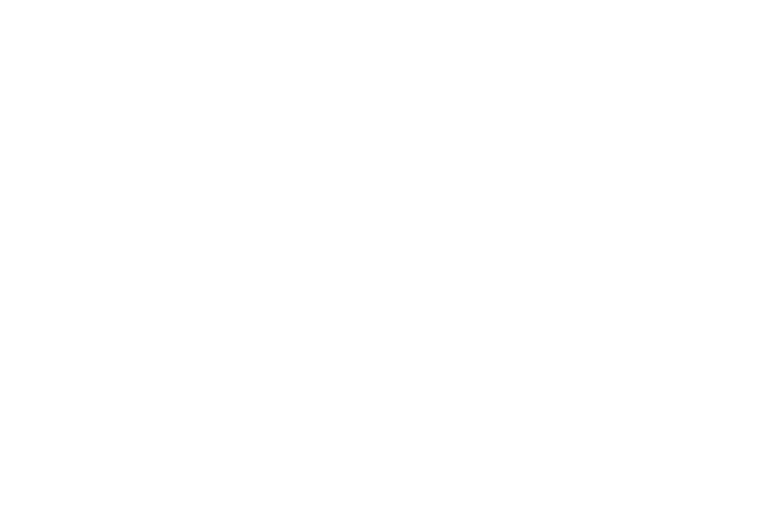
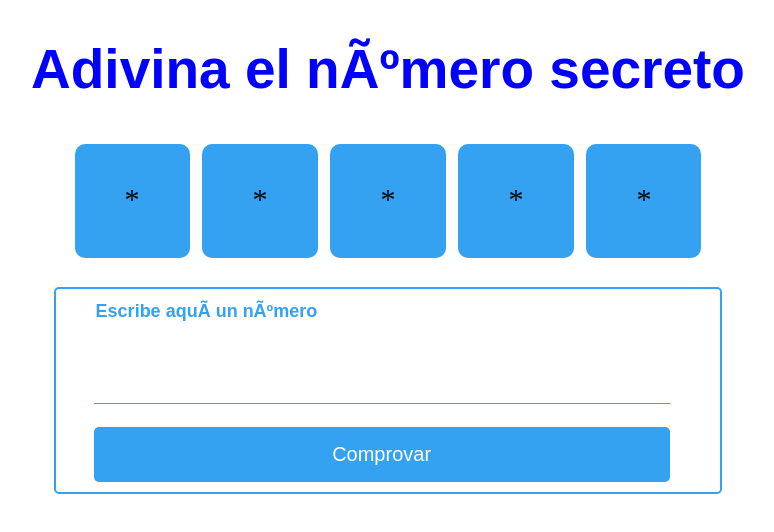
Before and after one commit to AnastasiiaLevkina/PracticaJavaSCript, a plain HTML site: page index.html in a window 1280 px wide. Shown: the whole page, without its empty margins (252-1026 px from the left). Drawn offline with Linux system fonts and the light colour scheme; a web font is replaced by a local one.

Commit message:
page design

```diff
--- a/dom.js
+++ b/dom.js
@@ -3,3 +3,8 @@ for (i = 0; i < 5; i++) {
     randomNumber.push(Math.floor(Math.random()*10));
   }
 console.log(randomNumber);
+
+function verifyNumber(){
+  let guessNumber = document.getElementsByTagName("form");
+  console.log(guessNumber)
+}
--- a/index.html
+++ b/index.html
@@ -10,6 +10,25 @@
         <script src="dom.js"></script>
     </head>
     <body>
-
+        <h1>Adivina el número secreto</h1>
+        <section id="code">
+            <div class="flexContainer" id="random">
+                <div class="numberSquare">*</div>
+                <div class="numberSquare">*</div>
+                <div class="numberSquare">*</div>
+                <div class="numberSquare">*</div>
+                <div class="numberSquare">*</div>
+            </div>
+        </section>
+        <section id="verify">
+            <fieldset class="inputField">
+                <legend>Escribe aquí un número</legend>
+                <form action="javascript: verifyNumber()">
+                    <input type="text" name="guess" value="">
+                    <hr>
+                    <input type="submit" value="Comprovar">
+                </form>
+            </fieldset>
+        </section>
     </body>
 </html>
--- a/style.css
+++ b/style.css
@@ -0,0 +1,110 @@
+
+@import url('https://fonts.cdnfonts.com/css/nimbus-mono');
+
+:root {
+    --nice-blue: rgb(52, 162, 241);
+}
+
+html, body{
+    width: 100%;
+    height: auto;
+    border: 0;
+    margin: 0;
+    justify-content: center;
+}
+
+h1{
+    font-family: 'Nimbus Mono', sans-serif;
+    font-size: 55px;
+    color: blue;
+    text-align: center;
+}
+
+fieldset{
+    width: 50%;
+    height: auto;
+    margin: 2%;
+    border-style: solid;
+    border-width: 2px;
+    border-radius: 5px;
+    border-color:  var(--nice-blue);
+    display: block;
+    position: relative;
+}
+
+legend{
+    font-family: Arial, Helvetica, sans-serif;
+    font-size: 18px;
+    font-weight: bold;
+    color: var(--nice-blue);
+    float: left;
+    margin-top: 1%;
+    margin-left: 4%;
+    margin-bottom: 8%;
+}
+
+form{
+    width: 100%;
+    margin-inline: 4%;
+    display: flex;
+    flex-direction: column;
+    justify-content: center;
+}
+
+section{
+    width: 100%;
+    height: auto;
+    display: flex;
+    justify-content: center;
+}
+
+.flexContainer{
+    width: 100%;
+    display: flex;
+    flex-direction: row;
+    justify-content: center;
+}
+
+.numberSquare{
+    width: 3%;
+    height: 30%;
+    margin: 0.5%;
+    border-radius: 10px;
+    padding: 3%;
+    text-align: center;
+    background-color: var(--nice-blue);
+    font-size: 30px;
+}
+
+input[type=text] {
+    width: 90%;
+    height: 30%;
+    border: 0;
+    outline: none;
+    font-size: 17px;
+}
+
+input[type=submit] {
+    width: 90%;
+    height: auto;
+    min-height: 55px;
+    margin-top: 15px;
+    border-width: 0;
+    border-radius: 5px;
+    background-color: var(--nice-blue);
+    font-size: 20px;
+    color: white;
+    cursor: pointer;
+}
+
+input[type=submit]:hover{
+    background-color: rgb(66, 186, 255);
+}
+
+hr{
+    width: 90%;
+    height: 1px;
+    border:0;
+    background-color: var(--nice-blue);
+    margin-inline: 0;
+  }
```
